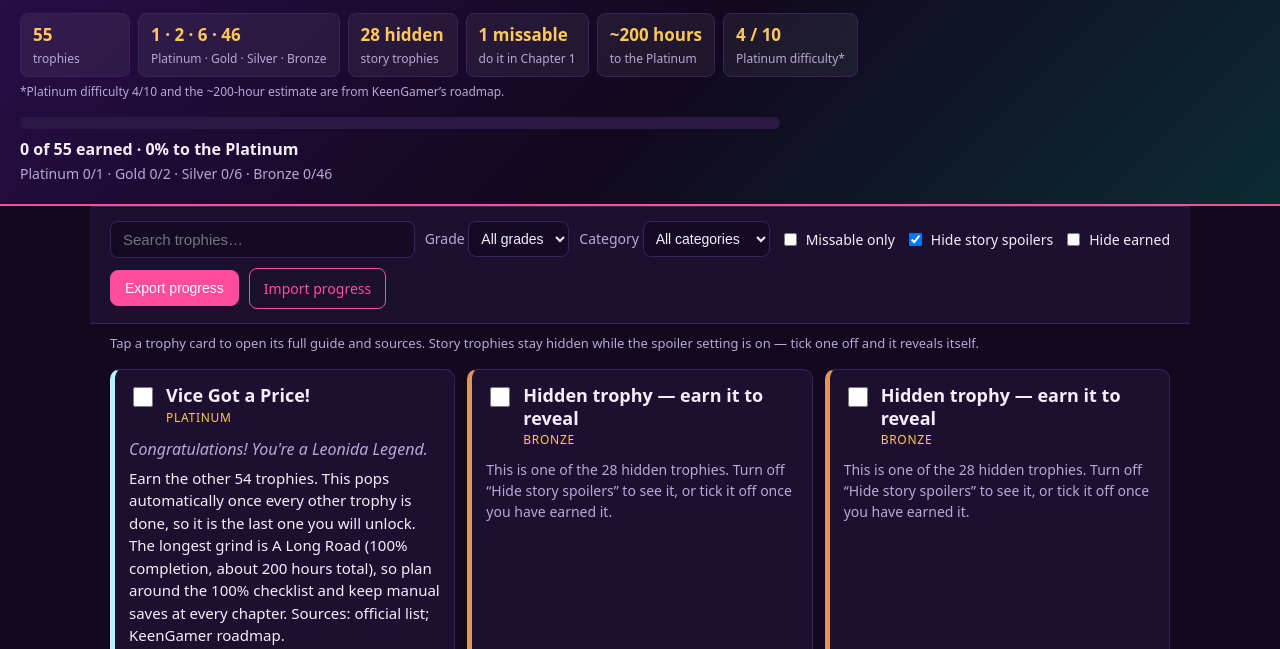
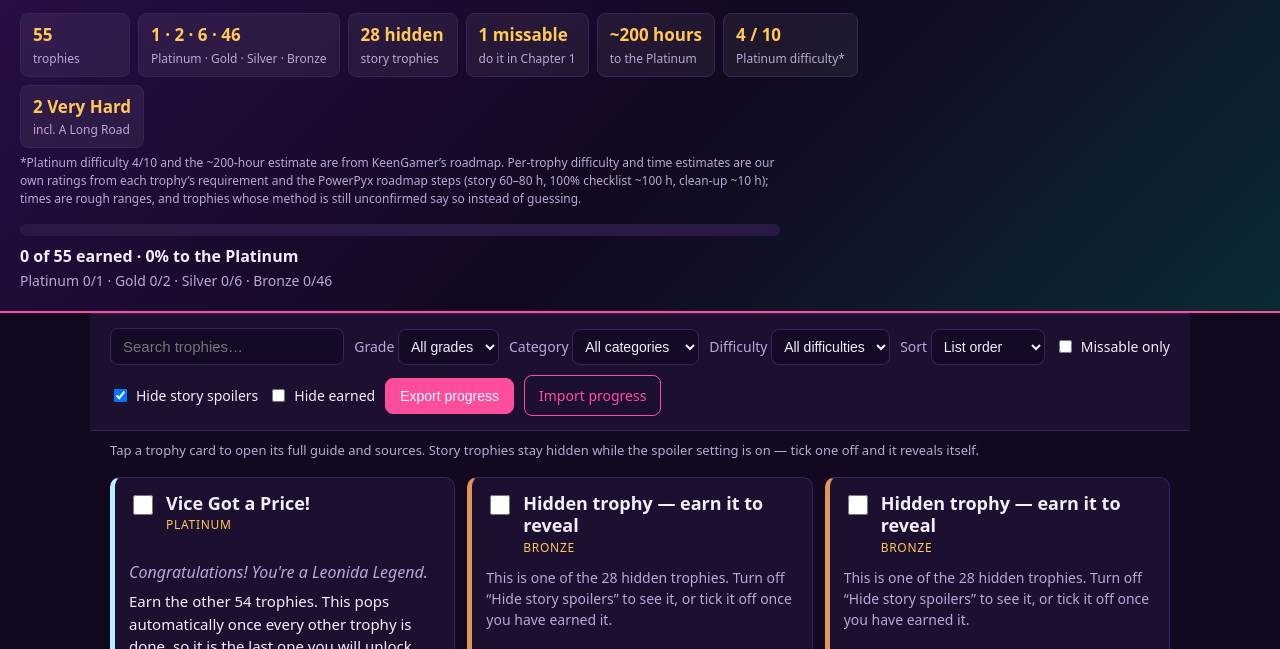
Before and after one commit to a25822457/makefun-gta6-trophy-guide, a plain HTML site: page app/index.html in a window 1280 px wide. Shown: the part 151-800 px from the top of the page. Drawn offline with Linux system fonts and the light colour scheme.

Commit message:
Trophy guide round 3: difficulty + time context for all 55 trophies

```diff
--- a/app/app.js
+++ b/app/app.js
@@ -7,6 +7,8 @@ const list = document.getElementById('list');
 const searchEl = document.getElementById('search');
 const gradeEl = document.getElementById('grade');
 const kindEl = document.getElementById('kind');
+const diffEl = document.getElementById('difficulty');
+const sortEl = document.getElementById('sort');
 const missableEl = document.getElementById('missable');
 const spoilerEl = document.getElementById('spoiler');
 const hideEarnedEl = document.getElementById('hideEarned');
@@ -17,11 +19,19 @@ let detailTrophy = null;
 
 // Round 2: trophy detail view. Clicking a card opens the full guide,
 // sources and missable warning for that one trophy in a modal.
+// Round 3: difficulty & time in the detail view. Difficulty ratings are
+// per-trophy estimates from the requirement and the PowerPyx/KeenGamer
+// roadmap (story 60-80 h, 100% checklist ~100 h, cleanup ~10 h); time
+// estimates are rough ranges, and the five trophies whose method is still
+// unconfirmed say "Unknown" rather than inventing a number.
 function openDetail(t) {
   detailTrophy = t;
   document.getElementById('detail-meta').textContent = metaBits(t, false).join(' · ');
   document.getElementById('detail-name').textContent = t.name;
   document.getElementById('detail-missable').hidden = !t.missable;
+  document.getElementById('detail-diff').textContent = 'Difficulty: ' + t.difficulty;
+  document.getElementById('detail-diff').dataset.difficulty = t.difficulty;
+  document.getElementById('detail-time').textContent = 'Time: ' + t.time_estimate + ' (estimate)';
   document.getElementById('detail-desc').textContent = t.description;
   document.getElementById('detail-guide').textContent = t.guide;
   const src = document.getElementById('detail-sources');
@@ -107,11 +117,16 @@ function metaBits(t, withMissable) {
   return out;
 }
 
+function difficultyRank(d) {
+  return { 'Easy': 0, 'Medium': 1, 'Hard': 2, 'Very Hard': 3 }[d] ?? 1;
+}
+
 function matches(t) {
   const q = searchEl.value.trim().toLowerCase();
   if (q && !(t.name + ' ' + t.description + ' ' + t.guide).toLowerCase().includes(q)) return false;
   if (gradeEl.value !== 'all' && t.grade !== gradeEl.value) return false;
   if (kindEl.value !== 'all' && t.kind !== kindEl.value) return false;
+  if (diffEl.value !== 'all' && t.difficulty !== diffEl.value) return false;
   if (missableEl.checked && !t.missable) return false;
   if (hideEarnedEl.checked && earned.has(t.name)) return false;
   return true;
@@ -120,7 +135,10 @@ function matches(t) {
 function render() {
   list.replaceChildren();
   let shown = 0;
-  for (const t of trophies) {
+  const ordered = [...trophies];
+  if (sortEl.value === 'easiest') ordered.sort((a, b) => difficultyRank(a.difficulty) - difficultyRank(b.difficulty));
+  if (sortEl.value === 'hardest') ordered.sort((a, b) => difficultyRank(b.difficulty) - difficultyRank(a.difficulty));
+  for (const t of ordered) {
     if (!matches(t)) continue;
     shown++;
     const isEarned = earned.has(t.name);
@@ -157,6 +175,19 @@ function render() {
     card.append(head);
 
     if (!isHidden) {
+      const diffRow = document.createElement('p');
+      diffRow.className = 'diff-row';
+      const badge = document.createElement('span');
+      badge.className = 'diff-badge';
+      badge.dataset.difficulty = t.difficulty;
+      badge.textContent = t.difficulty;
+      diffRow.append(badge);
+      const time = document.createElement('span');
+      time.className = 'time-est';
+      time.textContent = t.time_estimate;
+      diffRow.append(time);
+      card.append(diffRow);
+
       const desc = document.createElement('p');
       desc.className = 'desc';
       desc.textContent = t.description;
@@ -237,7 +268,7 @@ document.getElementById('import').addEventListener('change', async (e) => {
     alert('That file could not be read as trophy progress.');
   }
 });
-for (const el of [searchEl, gradeEl, kindEl, missableEl, spoilerEl, hideEarnedEl]) {
+for (const el of [searchEl, gradeEl, kindEl, diffEl, sortEl, missableEl, spoilerEl, hideEarnedEl]) {
   el.addEventListener('input', render);
   el.addEventListener('change', render);
 }
--- a/app/index.html
+++ b/app/index.html
@@ -20,8 +20,9 @@
     <div><dt>1 missable</dt><dd>do it in Chapter 1</dd></div>
     <div><dt>~200 hours</dt><dd>to the Platinum</dd></div>
     <div><dt>4 / 10</dt><dd>Platinum difficulty*</dd></div>
+    <div><dt>2 Very Hard</dt><dd>incl. A Long Road</dd></div>
   </dl>
-  <p class="stats-note">*Platinum difficulty 4/10 and the ~200-hour estimate are from KeenGamer&rsquo;s roadmap.</p>
+  <p class="stats-note">*Platinum difficulty 4/10 and the ~200-hour estimate are from KeenGamer&rsquo;s roadmap. Per-trophy difficulty and time estimates are our own ratings from each trophy&rsquo;s requirement and the PowerPyx roadmap steps (story 60–80 h, 100% checklist ~100 h, clean-up ~10 h); times are rough ranges, and trophies whose method is still unconfirmed say so instead of guessing.</p>
   <div class="progress-wrap">
     <div class="progress-bar"><div id="bar" style="width:0%"></div></div>
     <p id="progress">0 of 55 earned &middot; 0% to the Platinum</p>
@@ -51,6 +52,22 @@
       <option value="economy">Money</option>
       <option value="completion">Completion</option>
       <option value="misc">Miscellaneous</option>
+    </select>
+  </label>
+  <label>Difficulty
+    <select id="difficulty">
+      <option value="all">All difficulties</option>
+      <option value="Easy">Easy</option>
+      <option value="Medium">Medium</option>
+      <option value="Hard">Hard</option>
+      <option value="Very Hard">Very Hard</option>
+    </select>
+  </label>
+  <label>Sort
+    <select id="sort">
+      <option value="default">List order</option>
+      <option value="easiest">Easiest first</option>
+      <option value="hardest">Hardest first</option>
     </select>
   </label>
   <label class="check"><input id="missable" type="checkbox"> Missable only</label>
@@ -87,7 +104,7 @@
 </section>
 
 <footer>
-  <p>Trophy names, descriptions and grades are as PlayStation publishes them (via Exophase / PSNProfiles). Guides are written in our own words; every concrete claim names its source beside it. Five trophies have no confirmed unlock method at launch — the guide says so rather than inventing one. No Rockstar artwork is used; the look is our own. Guide sources: KeenGamer, Output Lag, Push Square.</p>
+  <p>Trophy names, descriptions and grades are as PlayStation publishes them (via Exophase / PSNProfiles). Guides are written in our own words; every concrete claim names its source beside it. Difficulty and time estimates are per-trophy ratings from each trophy&rsquo;s requirement and the PowerPyx roadmap (story 60–80 h, 100% checklist ~100 h, clean-up ~10 h); five trophies have no confirmed unlock method at launch — the guide says so rather than inventing one. No Rockstar artwork is used; the look is our own. Guide sources: KeenGamer, Output Lag, Push Square, PowerPyx.</p>
 </footer>
 
 <div id="detail" class="modal" hidden>
@@ -97,6 +114,7 @@
     <p id="detail-meta" class="meta"></p>
     <h2 id="detail-name"></h2>
     <p id="detail-missable" class="missable-banner" hidden>⚠ The one missable trophy — do this in Chapter 1, before the chapter ends. There is no mission replay.</p>
+    <p class="diff-row"><span id="detail-diff" class="diff-badge"></span><span id="detail-time" class="time-est"></span></p>
     <p id="detail-desc" class="desc"></p>
     <p id="detail-guide" class="guide"></p>
     <p id="detail-sources" class="sources"></p>
--- a/app/style.css
+++ b/app/style.css
@@ -135,4 +135,18 @@ a { color: var(--cyan); }
 .guide { margin: 0 0 8px; font-size: 15px; }
 .sources { margin: 0; font-size: 12px; color: var(--muted); }
 .spoiler-note { color: var(--muted); font-size: 14px; margin: 10px 0 0; }
+/* Round 3: difficulty badges and time estimates. */
+.diff-row { display: flex; flex-wrap: wrap; gap: 8px; align-items: center; margin: 10px 0 0; }
+.diff-badge {
+  display: inline-block; padding: 2px 10px; border-radius: 999px; font-size: 12px; font-weight: 800;
+  text-transform: uppercase; letter-spacing: .05em; border: 1px solid transparent;
+}
+.diff-badge[data-difficulty="Easy"] { color: #7df0c8; border-color: #2f8f6e; background: rgba(55, 224, 216, .12); }
+.diff-badge[data-difficulty="Medium"] { color: var(--gold); border-color: #8a6d2f; background: rgba(255, 200, 87, .12); }
+.diff-badge[data-difficulty="Hard"] { color: #ffb08a; border-color: #9a4a1e; background: rgba(224, 149, 90, .14); }
+.diff-badge[data-difficulty="Very Hard"] { color: #ff8fb8; border-color: #a12050; background: rgba(255, 77, 157, .16); }
+.time-est { color: var(--muted); font-size: 13px; }
+.modal-card .diff-row { margin: 0 0 12px; }
+.modal-card .time-est { font-size: 14px; color: var(--ink); }
+
 footer { max-width: 1100px; margin: 0 auto; padding: 0 20px 28px; color: var(--muted); font-size: 13px; }
```
